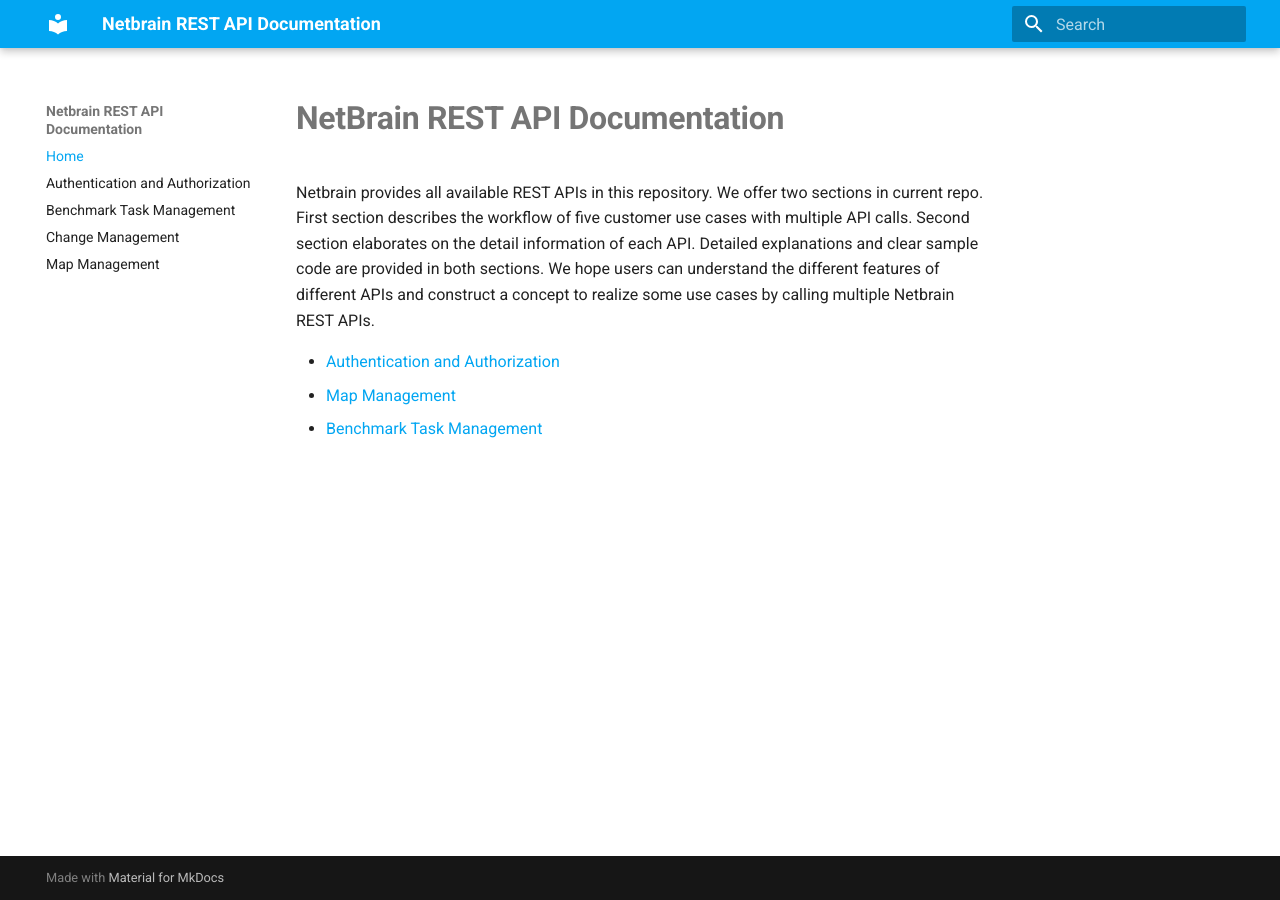
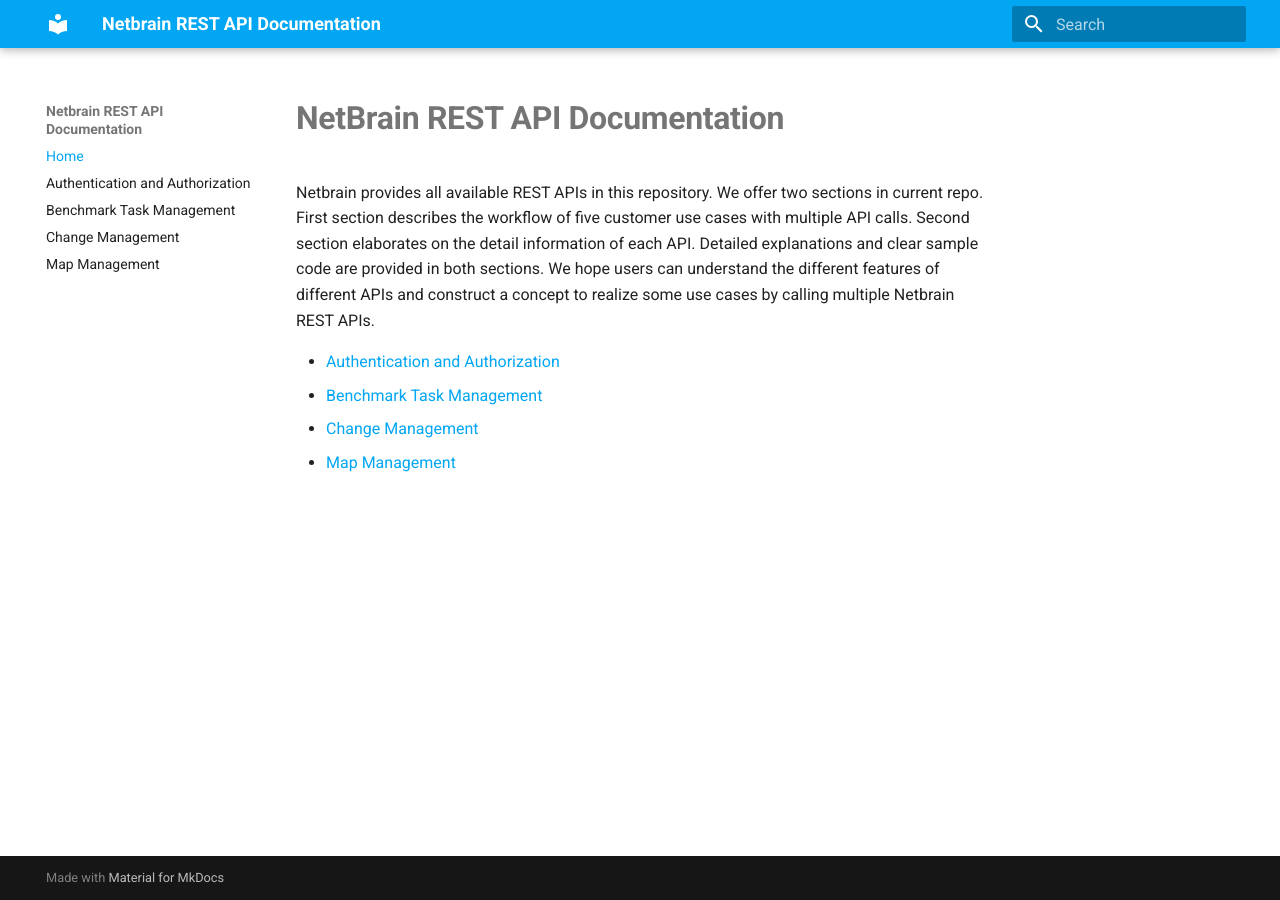
Before and after one commit to wyg19891229/Makedocs, an MkDocs documentation site: the page built from docs/README.md, in a window 1280 px wide. Built offline with MkDocs 1.6.1 and Material for MkDocs 9.7.7, drawn with Linux system fonts in a browser that asks for light colours.

Commit message:
Update README.md

```diff
--- a/docs/README.md
+++ b/docs/README.md
@@ -2,9 +2,12 @@
 Netbrain provides all available REST APIs in this repository. We offer two sections in current repo. First section describes the workflow of five customer use cases with multiple API calls. Second section elaborates on the detail information of each API. Detailed explanations and clear sample code are provided in both sections. We hope users can understand the different features of different APIs and construct a concept to realize some use cases by calling multiple Netbrain REST APIs.
 
 - [Authentication and Authorization][1]
-- [Map Management][2]
-- [Benchmark Task Management][3]
+- [Benchmark Task Management][2]
+- [Change Management][3]
+- [Map Management][4]
+
 
 [1]: https://wyg19891229.github.io/Makedocs/Authentication%20and%20Authorization/
-[2]: https://wyg19891229.github.io/Makedocs/Map%20Management/
-[3]: https://wyg19891229.github.io/Makedocs/Benchmark%20Task%20Management/
+[2]: https://wyg19891229.github.io/Makedocs/Benchmark%20Task%20Management/
+[3]: https://wyg19891229.github.io/Makedocs/Change%20Management/
+[4]: https://wyg19891229.github.io/Makedocs/Map%20Management/
```
